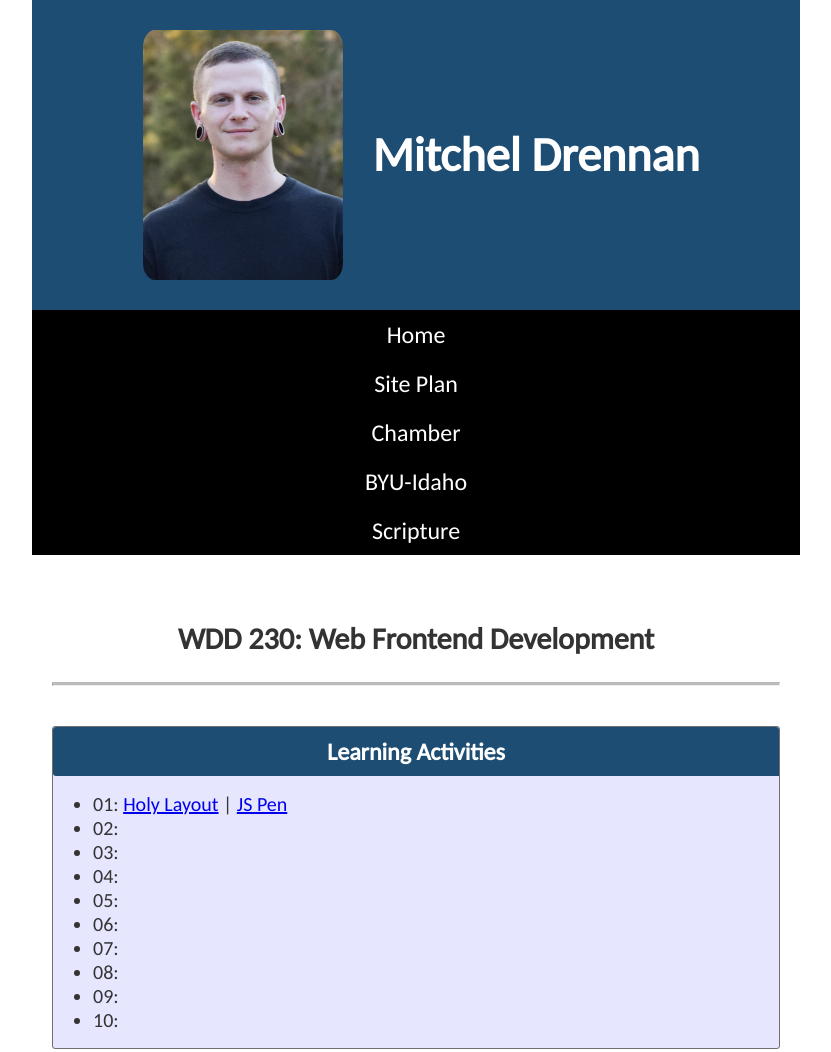
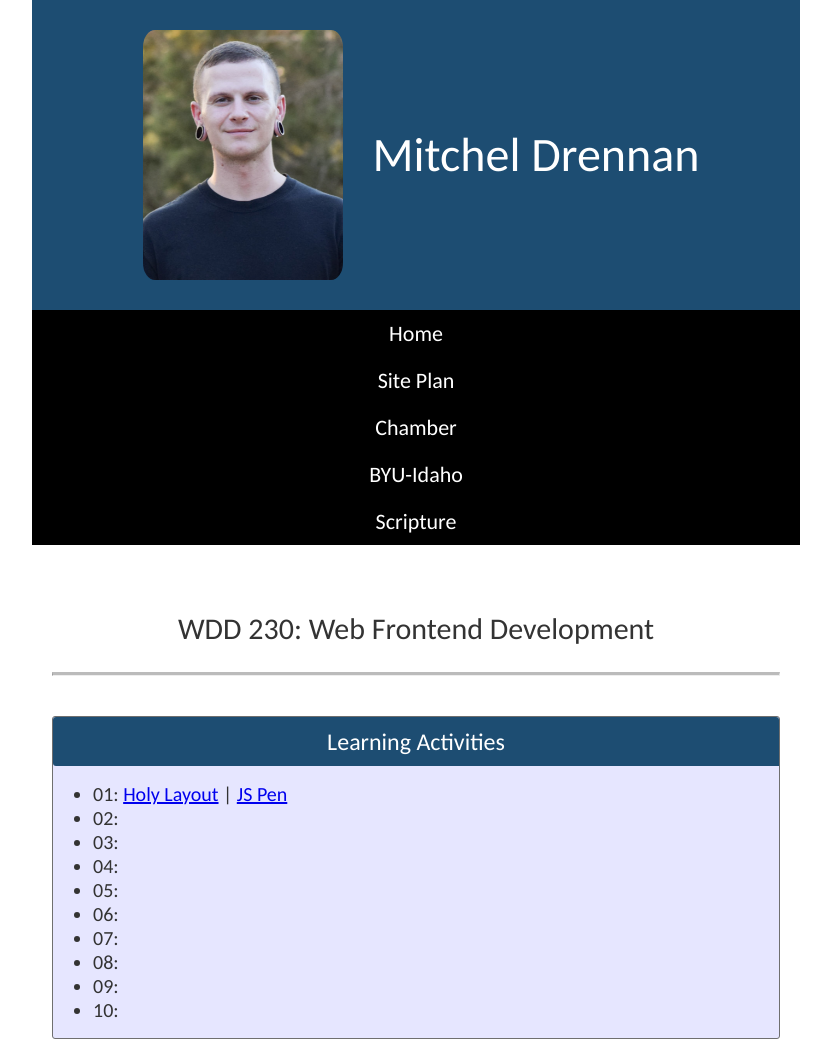
Before and after one commit to mdrennan91/wdd230, a plain HTML site: page index.html in a window 1280 px wide. Shown: the top 1052 px of the page, without its empty margins (224-1055 px from the left). Drawn offline with Linux system fonts and the light colour scheme; a web font is replaced by a local one.

Commit message:
Font size changes

```diff
--- a/styles/base.css
+++ b/styles/base.css
@@ -33,6 +33,7 @@ header img {
 header h1 {
     margin: 0;
     font-size: 3em;
+    font-weight: 100;
     font-family: 'overlock sc', 'carlito', 'sans-serif';
 
 }
@@ -63,7 +64,7 @@ nav ul li a {
     color: white;
     padding: 10px;
     text-decoration: none;
-    font-size: 1.5em;
+    font-size: 22px;
     font-family: 'carlito', 'sans-serif';
 }
 
@@ -128,10 +129,12 @@ h2, h3 {
 
 h2 {
     font-size: 30px;
+    font-weight: 500;
 }
 
 h3 {
     font-size: 24px;
+    font-weight: 100;
 }
 
 footer {
```
